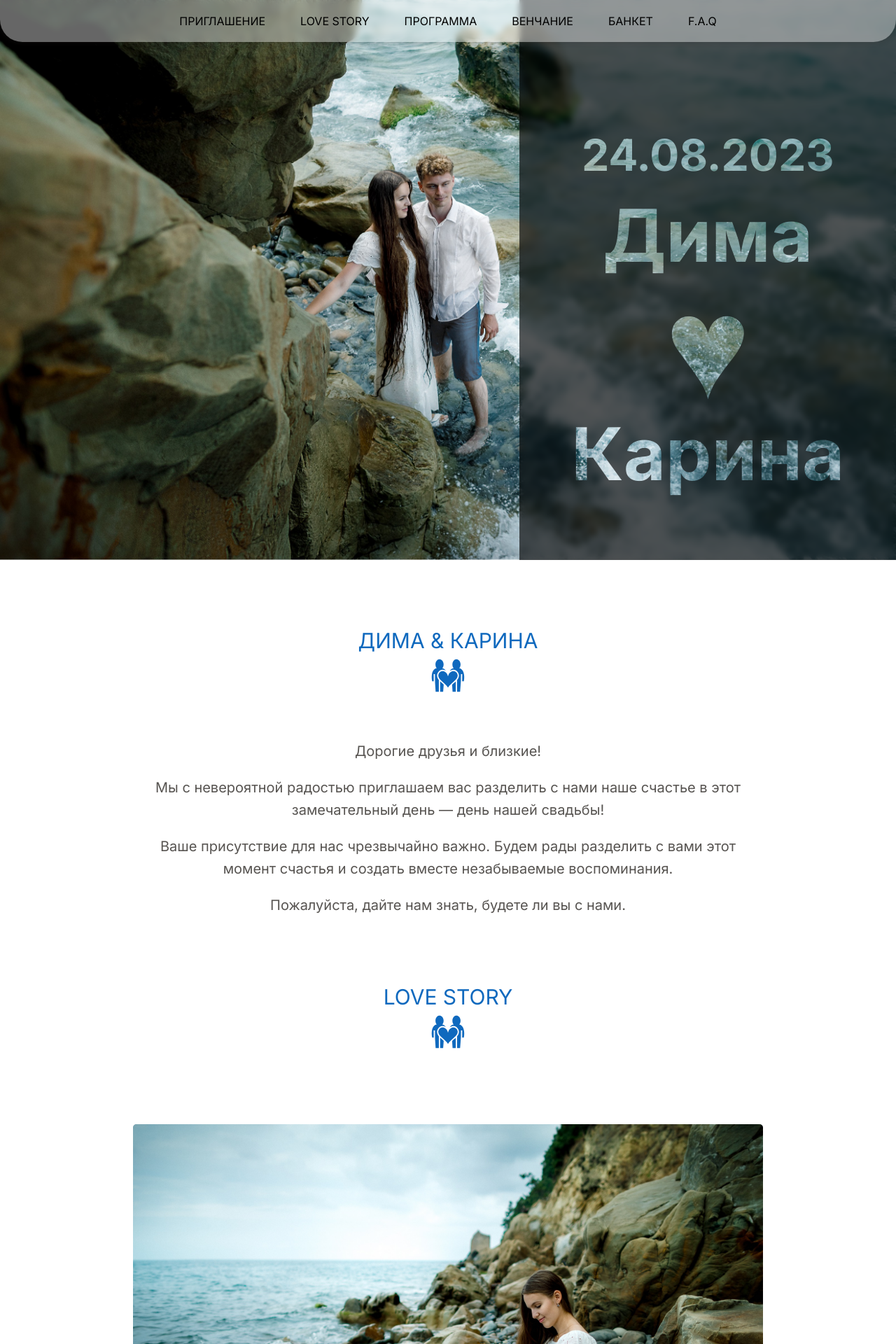
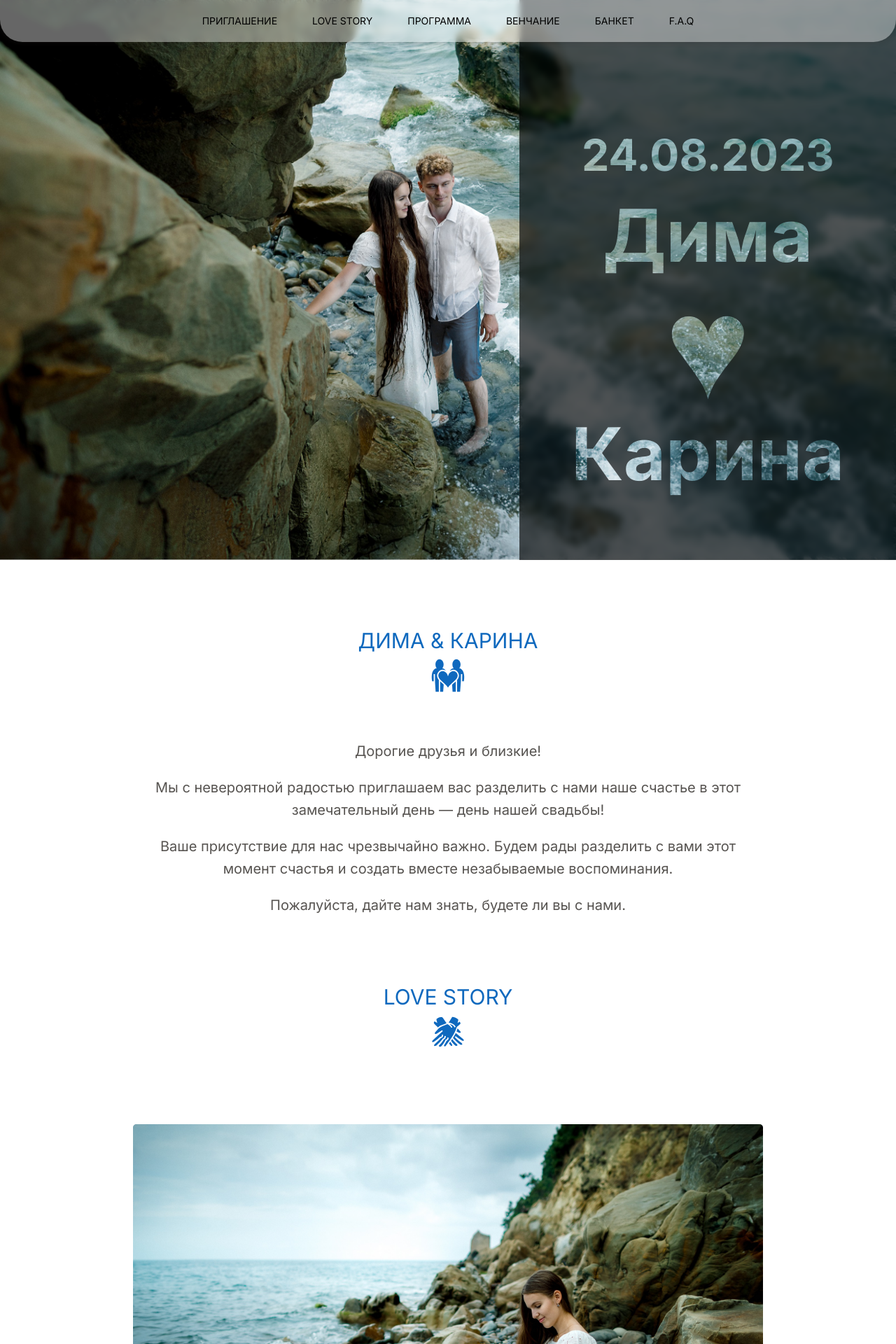
Before and after one commit to dicreate/wedding_invitation, a React (Vite) app: page / in a window 1280 px wide. Shown: the top 1920 px of the page at 70% size. Built offline with nearby package versions, Linux system fonts and the light colour scheme.

Commit message:
feat: add margins and icon for invitation

```diff
--- a/src/App.tsx
+++ b/src/App.tsx
@@ -2,7 +2,7 @@ import { Main, Map, Schedule, Gallery, Questions } from "./components"
 import style from "./app.module.scss"
 import { DiDigitalOcean } from "react-icons/di";
 
-import { GiLovers } from "react-icons/gi";
+import { GiLovers, GiGloves } from "react-icons/gi";
 import { PiChurch } from "react-icons/pi";
 import { FaUtensils } from "react-icons/fa";
 import { GrSchedules } from "react-icons/gr";
@@ -46,7 +46,7 @@ function App() {
       <section className={style.section}>
         <div className={style.sectionContent}>
           <h3 className={style.sectionTitle}>Love Story</h3>
-          <div className={style.sectionIcon}><GiLovers /></div>
+          <div className={style.sectionIcon}><GiGloves /></div>
         </div>
         <Gallery
           photos={[
--- a/src/app.module.scss
+++ b/src/app.module.scss
@@ -31,6 +31,7 @@
 }
 
 .invitation {
+   margin: 0 10px;
    margin-top: 50px;
    line-height: 1.6;
    display: flex;
@@ -49,6 +50,7 @@
       display: flex;
       flex-direction: column;
       gap: 10px;
+      margin: 0 10px;
    }
 
    &Title {
@@ -57,6 +59,7 @@
       color: rgb(15, 105, 190);
       max-width: 100%;
       word-wrap: wrap;
+      margin: 0 10px;
    }
 
    &Icon {
@@ -68,6 +71,7 @@
 .address {
    font-size: 1.8rem;
    color: rgba(45,41,38,0.8);
+   margin: 0 10px;
 }
 
 .schedule {
--- a/src/components/Main/Navigation/index.module.scss
+++ b/src/components/Main/Navigation/index.module.scss
@@ -10,7 +10,7 @@
 
 .navigation li {
    margin-bottom: 0;
-   font-size: 1.6rem;
+   font-size: 1.4rem;
    display: flex;
    text-transform: uppercase;
    height: 100%;
```
